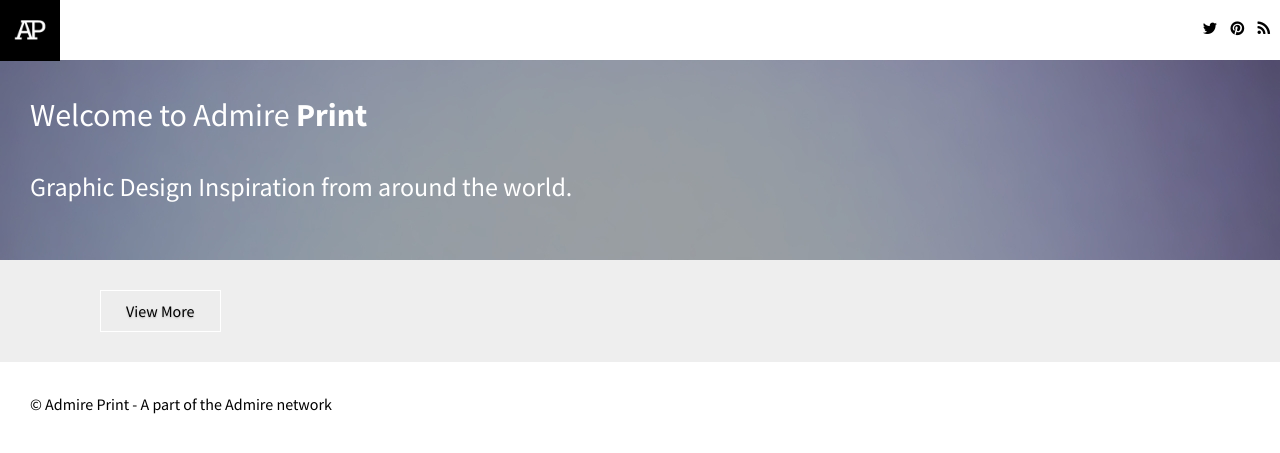
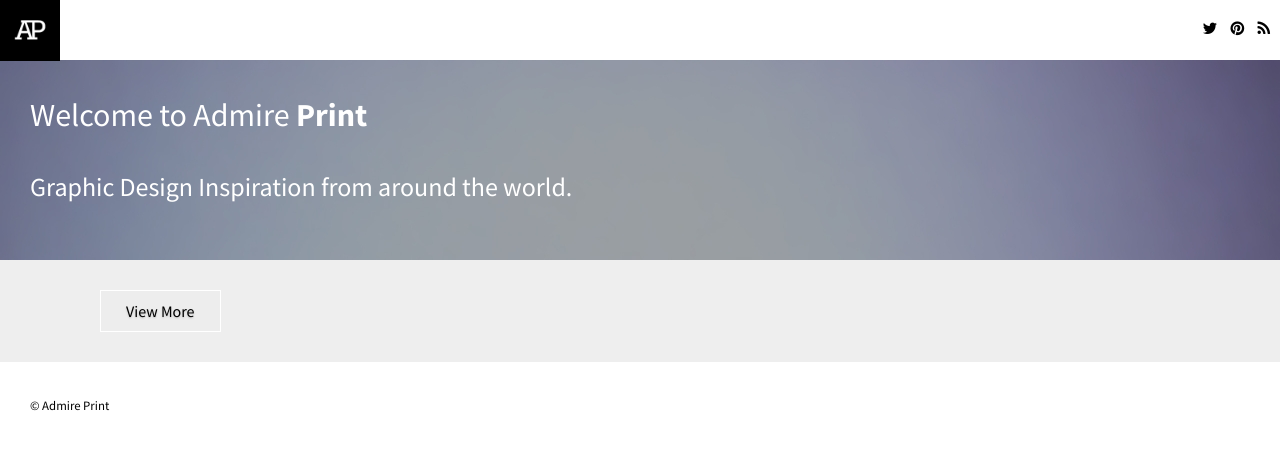
Before and after one commit to CHEWX/admire-print, a Jekyll site: the page built from index.html, in a window 1280 px wide. Shown: the top 453 px of the page. Built offline with Jekyll 4.4.1, drawn with Linux system fonts in a browser that asks for light colours; nearby versions of some CDN libraries; Markdown is read by kramdown in place of the engine named in the settings; comment, search, counter and statistics services are not loaded.

Commit message:
update footer text

```diff
--- a/_layouts/default.html
+++ b/_layouts/default.html
@@ -29,14 +29,14 @@
 	<main class="l-content mb100" role="main">
 
 		<noscript>
-			<div class="island">Unfortunately this website runs using JavaScript. If your browser has JavaScript turned off, then we cannot display the content of this website. Don't be dismayed, we have you covered, head over the <a href="http://www.pinterest.com/admirespaces" target="_blank">pinterest.com/admirespaces</a> to get your home ideas fix.</div>
+			<div class="island">Unfortunately this website runs using JavaScript. If your browser has JavaScript turned off, then we cannot display the content of this website. Don't be dismayed, we have you covered, head over the <a href="http://www.pinterest.com/admireprint" target="_blank">pinterest.com/admireprint</a> to get your home ideas fix.</div>
 		</noscript>
 
 		{{ content }}
 
 		<footer class="l-footer island">
 
-			&copy; Admire Print - A part of the Admire network
+			<small>&copy; Admire Print</small>
 
 		</footer>
 
```
